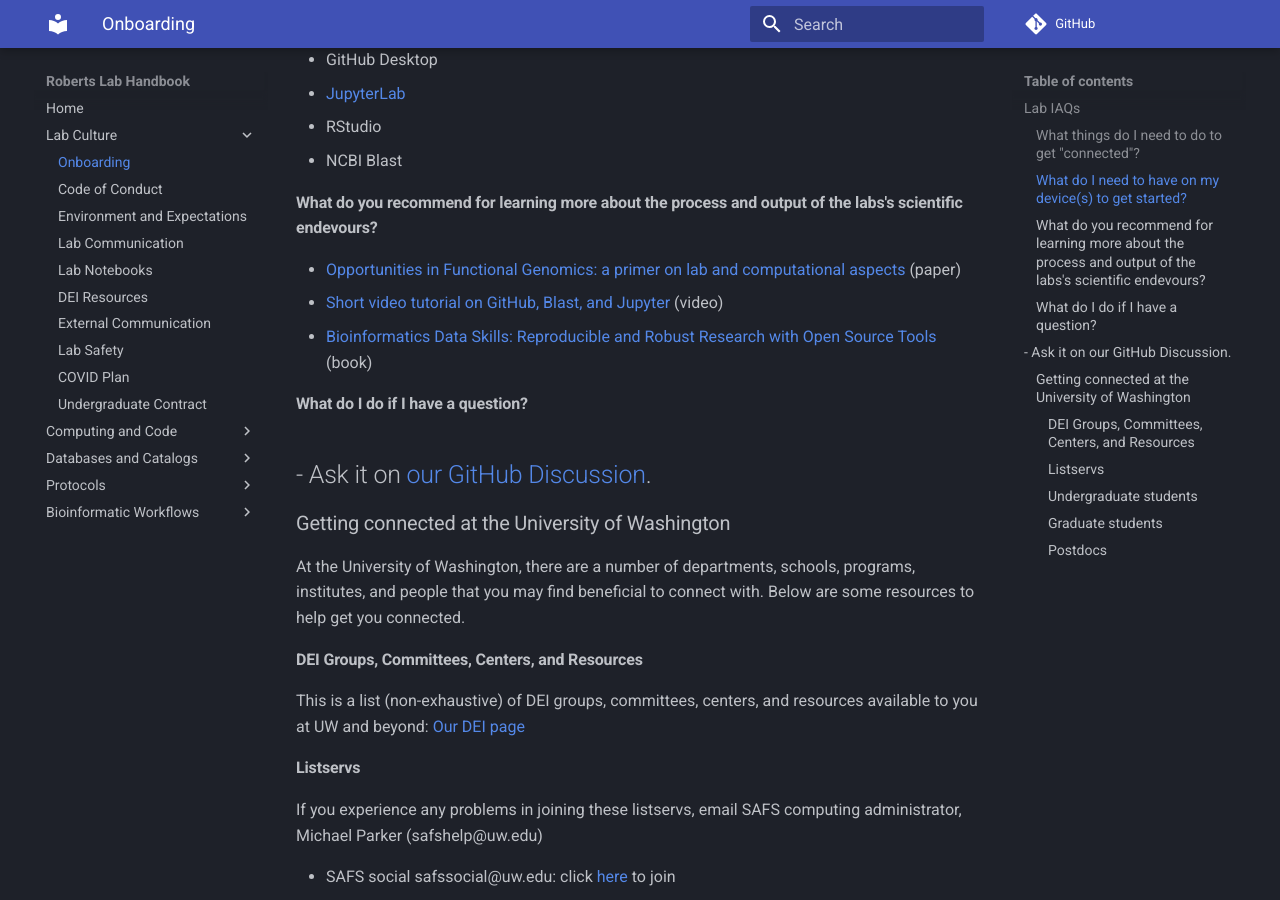
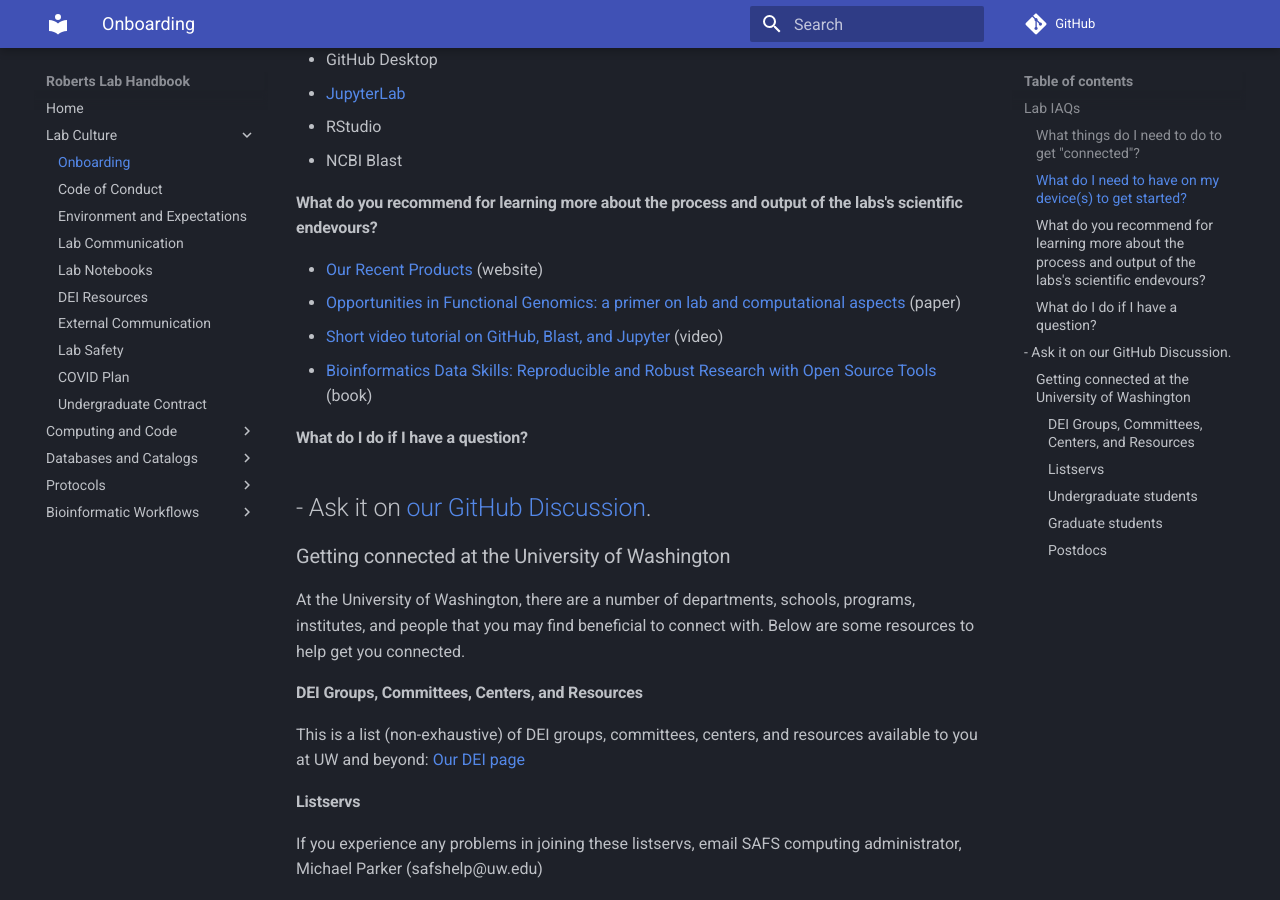
Before and after one commit to RobertsLab/resources, an MkDocs documentation site: the page built from docs/Onboarding.md, in a window 1280 px wide and 900 px high, scrolled down 881 px. Built offline with MkDocs 1.6.1 and Material for MkDocs 9.7.7, drawn with Linux system fonts in a browser that asks for light colours; comment, search, counter and statistics services are not loaded.

Commit message:
Update Onboarding.md

```diff
--- a/docs/Onboarding.md
+++ b/docs/Onboarding.md
@@ -36,6 +36,7 @@
 
 #### What do you recommend for learning more about the process and output of the labs's scientific endevours?
 
+- [Our Recent Products](http://faculty.washington.edu/sr320/?page_id=246) (website)
 - [Opportunities in Functional Genomics: a primer on lab and
 computational aspects](https://gannet.fish.washington.edu/seashell/snaps/035.037.0406.pdf) (paper)
 - [Short video tutorial on GitHub, Blast, and Jupyter](https://youtu.be/i2RcnuT5DRY) (video)
```
